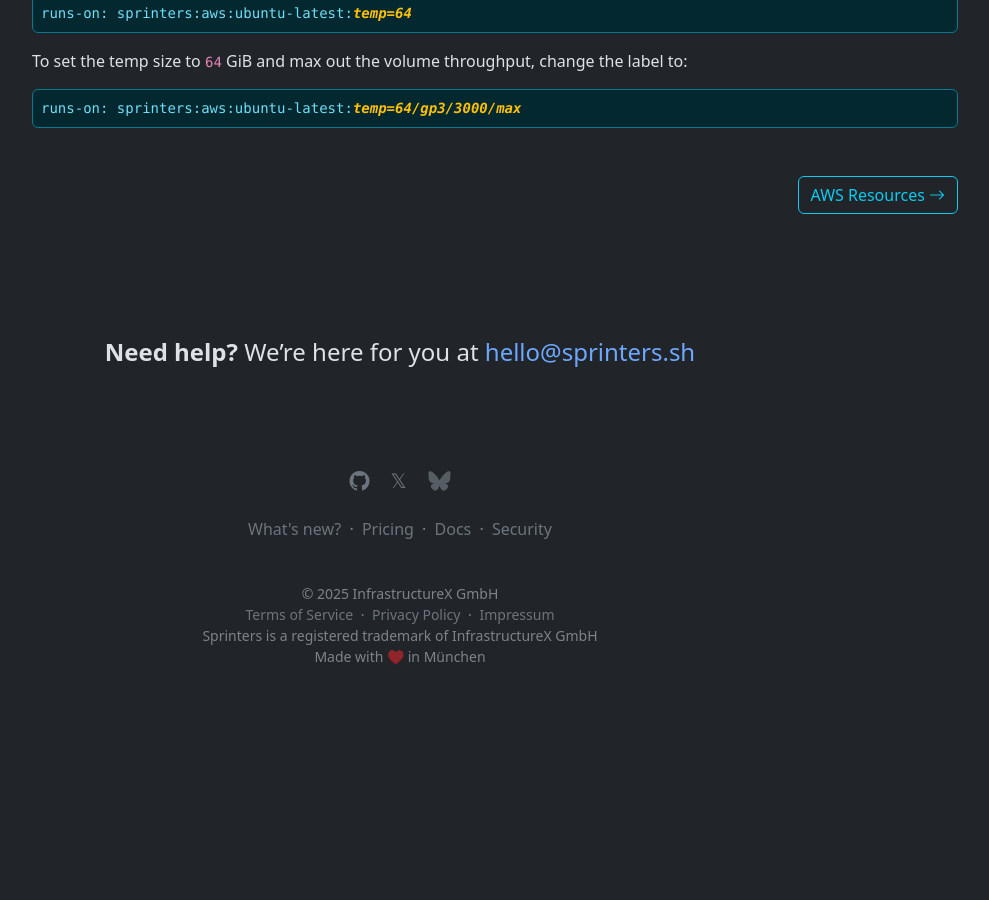
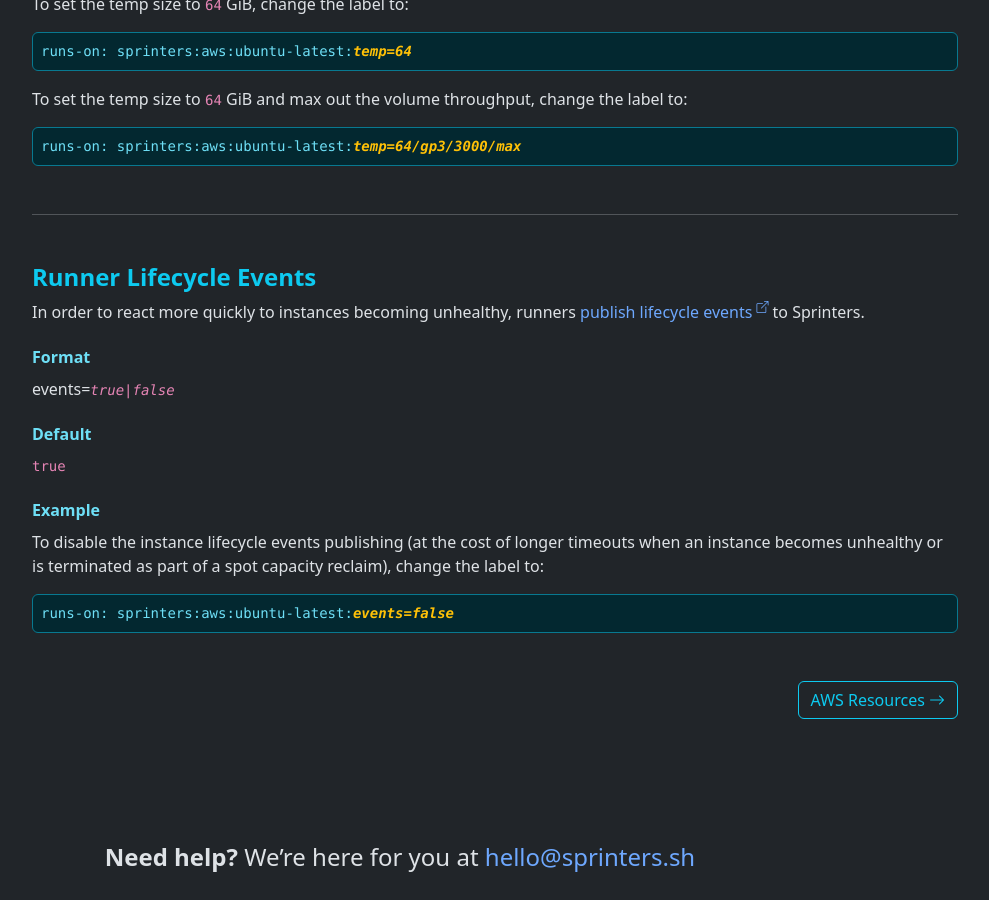
Before and after one commit to sprinters-sh/sprinters.sh, a Jekyll site: the page built from docs/label.md, in a window 1280 px wide and 900 px high, scrolled down 8993 px. Shown: the whole window, without its empty margins (240-1229 px from the left). Built offline with Jekyll 4.4.1, drawn with Linux system fonts in a browser that asks for light colours; before the commit the page ends 9708 px from its top, so only the background shows below that; some of the changed text lies outside the part shown.

Commit message:
Documented lifecycle vents

```diff
--- a/docs/label.md
+++ b/docs/label.md
@@ -50,6 +50,7 @@
 - [Root Volume](#root)
 - [Swap Volume](#swap)
 - [Temp Volume](#temp)
+- [Runner Lifecycle Events](#events)
 
 ---
 {: .mt-5 }
@@ -201,7 +202,7 @@
 To save significant amounts of money at a slight risk of being interrupted, the instance can be launched as a spot instance.
 
 {% include h4.html text="Format" %}
-spot=_auto|true|false_\
+spot=_`auto|true|false`_
 
 {% include h4.html text="Default" %}
 `false`
@@ -376,3 +377,23 @@
 <div class="alert alert-info font-monospace p-0 mb-3 position-relative" role="alert">
     <pre class="mb-0 p-2 fs-7">runs-on: sprinters:aws:ubuntu-latest:<span class="fw-bold fst-italic text-warning">temp=64/gp3/3000/max</span></pre>
 </div>
+
+---
+{: .mt-5 }
+
+{% include h3.html id="events" text="Runner Lifecycle Events" %}
+In order to react more quickly to instances becoming unhealthy, runners {% include external-link.html text="publish lifecycle events"
+        href="https://github.com/sprinters-sh/sprinters-images/blob/main/publish-event.sh" %} to Sprinters.
+
+{% include h4.html text="Format" %}
+events=_`true|false`_
+
+{% include h4.html text="Default" %}
+`true`
+
+{% include h4.html text="Example" %}
+To disable the instance lifecycle events publishing (at the cost of longer timeouts when an instance becomes unhealthy or is terminated as part of a spot capacity reclaim), change the label to:
+
+<div class="alert alert-info font-monospace p-0 mb-3 position-relative" role="alert">
+    <pre class="mb-0 p-2 fs-7">runs-on: sprinters:aws:ubuntu-latest:<span class="fw-bold fst-italic text-warning">events=false</span></pre>
+</div>
```
Also changed, not shown: docs/security.md (+17 -5 lines).
